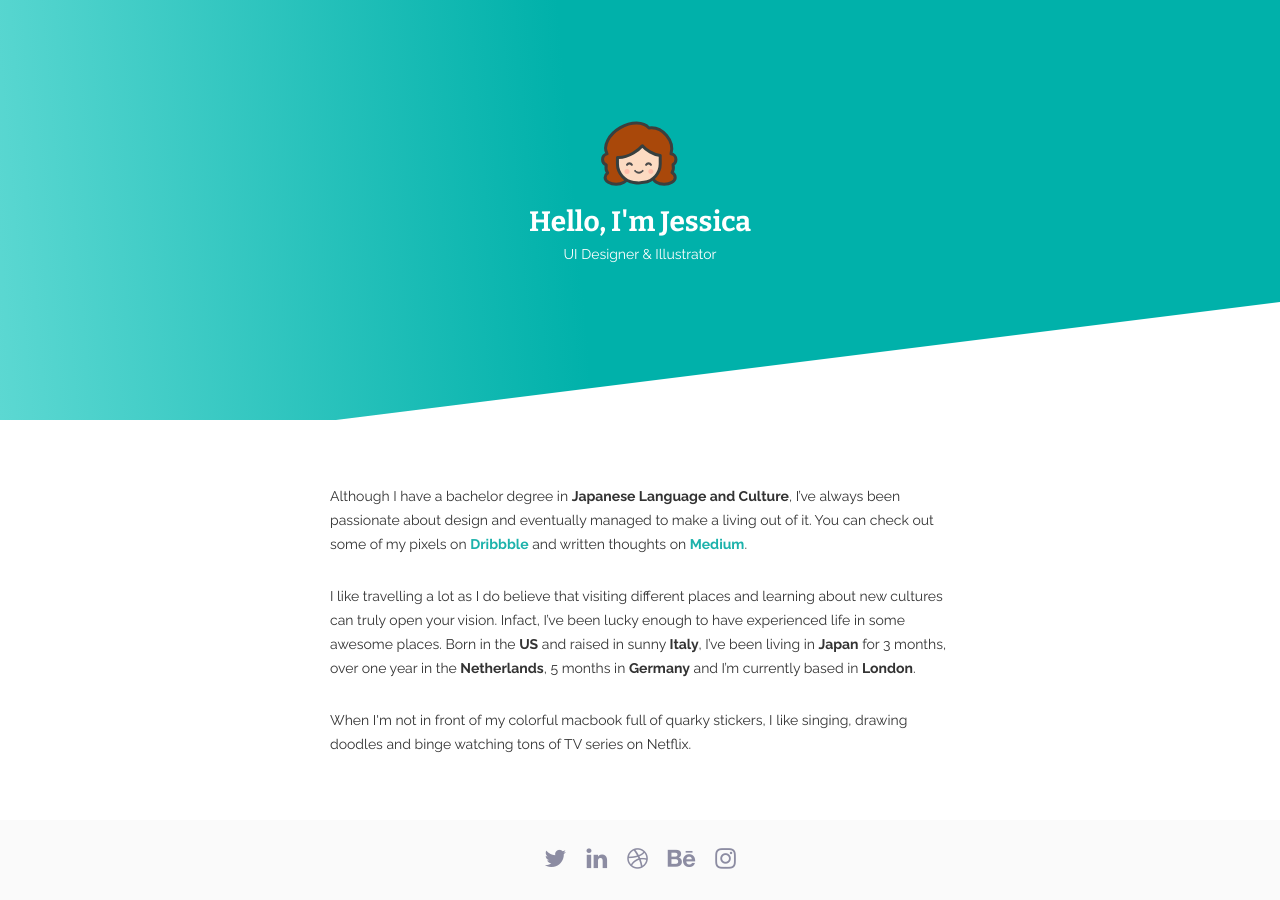
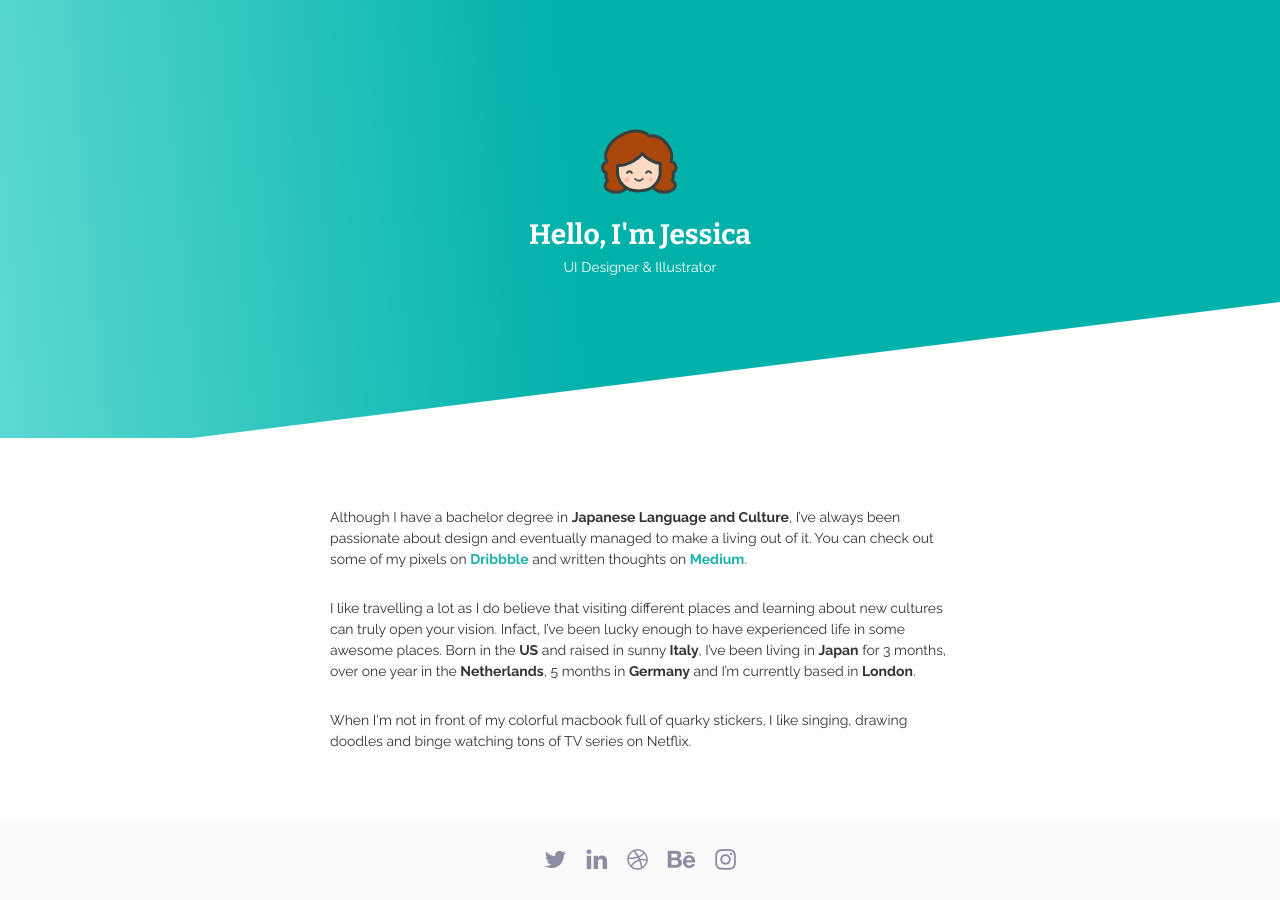
Before and after one commit to jexyla/jexyla.github.io, a Jekyll site: the page built from index.html, in a window 1280 px wide. Built offline with Jekyll 4.4.1, drawn with Linux system fonts in a browser that asks for light colours; nearby versions of some CDN libraries.

Commit message:
Improve layout on small screens

```diff
--- a/css/main.scss
+++ b/css/main.scss
@@ -1,17 +1,21 @@
 ---
 # Only the main Sass file needs front matter (the dashes are enough)
 ---
+
 @charset  "utf-8";
 
 $spacing-unit: 30px;
+$base-font-size: 14px;
+$base-line-height: 1.5;
+$base-font-family: Raleway, Arial;
 
 $white: white;
 $aquamarine: #1cb2ab;
 
 $text-color: #333333;
+$background-color: $white;
 $links-color: $aquamarine;
 $links-color-hover: darken($links-color, 20%);
-$background-color: $white;
 
 $header-text-color: $white;
 $header-links-color: $white;
@@ -25,12 +29,18 @@
 $footer-links-color-hover: $links-color;
 $footer-background-color: #fafafa;
 
-$base-line-height: 24px;
-$base-font-size: 14px;
-$base-font-family: Raleway, Arial;
-
 body {
+    margin: 0;
+    padding: 0;
+    color: $text-color;
+    font-size: $base-font-size;
+    font-family: $base-font-family;
+    line-height: $base-line-height;
+    background-color: $background-color;
     text-rendering: optimizeLegibility;
+    display: flex;
+    flex-direction: column;
+    min-height: 100vh;
 }
 
 header {
@@ -39,16 +49,12 @@
     align-items: center;
     justify-content: center;
     margin-top: -50px;
-
+    line-height: normal;
     color: $header-text-color;
     background-color: $header-background-color;
-    background-image: -webkit-linear-gradient(355deg, $header-background-gradient-start-color 0%,
-                                                      $header-background-gradient-end-color 45%);
-    background-image: -o-linear-gradient(355deg, $header-background-gradient-start-color 0%,
-                                                 $header-background-gradient-end-color 45%);
-    background-image: linear-gradient(85deg, $header-background-gradient-start-color 0%,
-                                             $header-background-gradient-end-color 45%);
-
+    background-image: -webkit-linear-gradient(355deg, $header-background-gradient-start-color 0%, $header-background-gradient-end-color 45%);
+    background-image: -o-linear-gradient(355deg, $header-background-gradient-start-color 0%, $header-background-gradient-end-color 45%);
+    background-image: linear-gradient(85deg, $header-background-gradient-start-color 0%, $header-background-gradient-end-color 45%);
     mask: url("/assets/mask-bottom.svg");
     mask-size: cover;
     mask-repeat: repeat-x;
@@ -60,7 +66,8 @@
         height: 80%;
     }
 
-    h1, h4 {
+    h1,
+    h4 {
         margin: 4px;
     }
 
@@ -91,19 +98,6 @@
     justify-content: center;
 }
 
-body {
-    margin: 0;
-    padding: 0;
-    background-color: $background-color;
-    color: $text-color;
-    font-size: $base-font-size;
-    font-family: $base-font-family;
-    line-height: $base-line-height;
-    display: flex;
-    flex-direction: column;
-    min-height: 100vh;
-}
-
 a {
     font-weight: bold;
     text-decoration: none;
@@ -127,16 +121,14 @@
 }
 
 section {
-    padding: 0 10px;
+    padding: 0 20px;
     margin: 20px auto;
     max-width: 620px;
     // fill the available space
     flex: 2 auto;
     min-height: 100%;
 }
-
 /* Icons */
-
 .flex-vertical-container {
     // vertically and horizontally center children
     display: flex;
@@ -155,12 +147,12 @@
     font-size: 24px;
     margin: 0 10px;
 }
-
 /* Header */
 header img {
     margin: 20px;
 }
-
 @media (max-width: 600px) {
-
+    section {
+        font-size: 18px;
     }
+}
```
Lines whose indentation alone changed are shown as unchanged.
